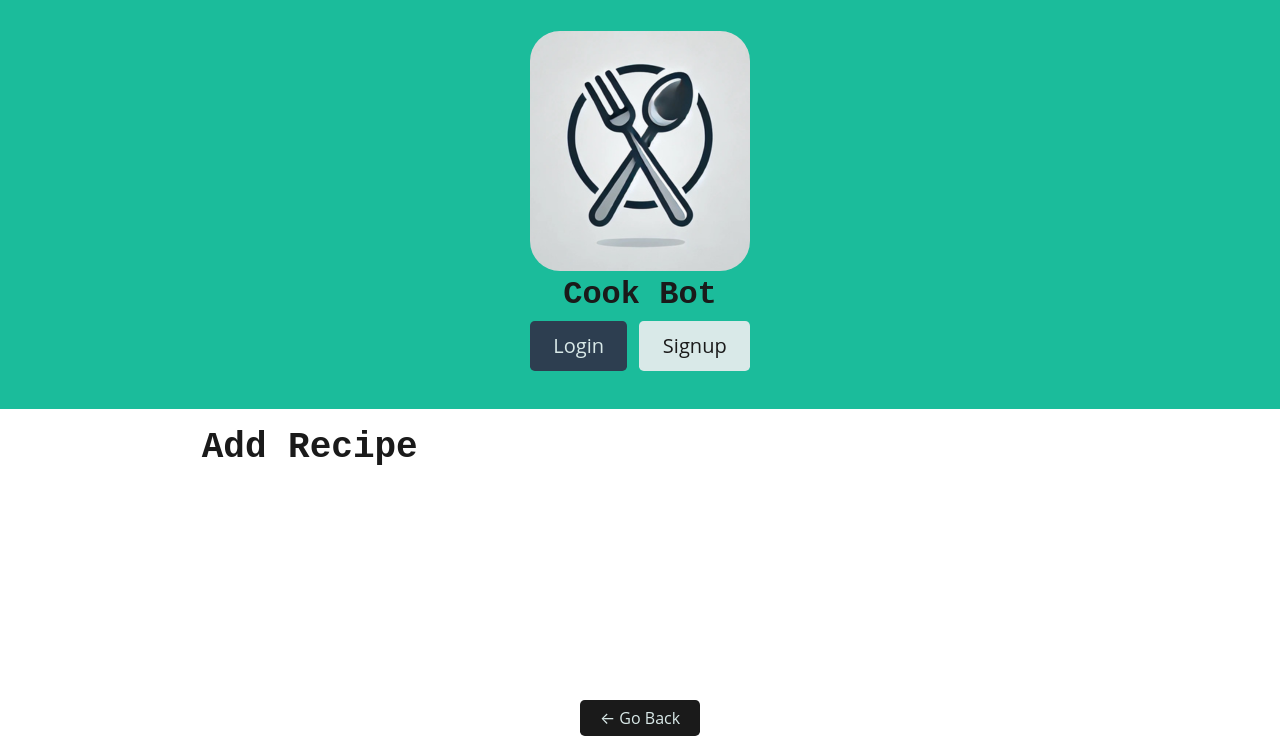
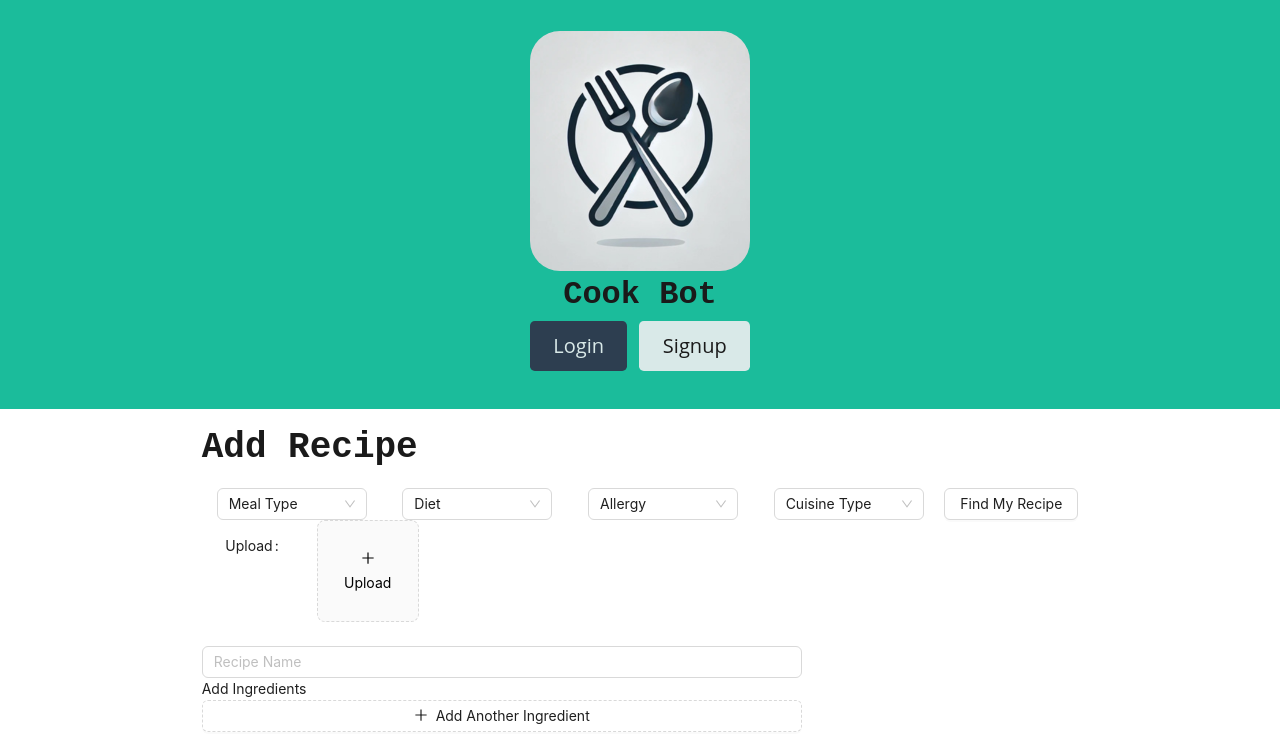
Before and after one commit to rhansen27/cookbot, a React (Vite) app in the folder client/: page /AddRecipe in a window 1280 px wide. Shown: the top 754 px of the page. Built offline with nearby package versions, Linux system fonts and the light colour scheme.

Commit message:
Added Add Recipe page

```diff
--- /dev/null
+++ b/client/src/components/AddImage/index.jsx
@@ -0,0 +1,53 @@
+import React from 'react';
+import { PlusOutlined } from '@ant-design/icons';
+import {
+  Form,
+  Upload
+} from 'antd';
+const normFile = (e) => {
+  if (Array.isArray(e)) {
+    return e;
+  }
+  return e?.fileList;
+};
+const AddImage = () => {
+  return (
+    <>
+      <Form
+        labelCol={{
+          span: 4,
+        }}
+        wrapperCol={{
+          span: 14,
+        }}
+        layout="horizontal"
+        style={{
+          maxWidth: 600,
+        }}
+      >
+        <Form.Item label="Upload" valuePropName="fileList" getValueFromEvent={normFile}>
+          <Upload action="/upload.do" listType="picture-card">
+            <button
+              style={{
+                border: 0,
+                background: 'none',
+              }}
+              type="button"
+            >
+              <PlusOutlined />
+              <div
+                style={{
+                  marginTop: 8,
+                }}
+              >
+                Upload
+              </div>
+            </button>
+          </Upload>
+        </Form.Item>
+      </Form>
+    </>
+  );
+};
+
+export default AddImage
--- /dev/null
+++ b/client/src/components/AddIngredient/index.jsx
@@ -0,0 +1,72 @@
+import React from 'react';
+import { MinusCircleOutlined, PlusOutlined } from '@ant-design/icons';
+import { Button, Form, Input, Space } from 'antd';
+import TextArea from 'antd/es/input/TextArea';
+const onFinish = (values) => {
+  console.log('Received values of form:', values);
+};
+const AddIngredient = () => (
+  <Form
+    name="dynamic_form_nest_item"
+    onFinish={onFinish}
+    style={{
+      maxWidth: 600,
+    }}
+    autoComplete="off"
+  >
+    <Input placeholder="Recipe Name" />
+    Add Ingredients
+    <Form.List name="users">
+      {(fields, { add, remove }) => (
+        <>
+          {fields.map(({ key, name, ...restField }) => (
+            <Space
+              key={key}
+              style={{
+                display: 'flex',
+                marginBottom: 8,
+              }}
+              align="baseline"
+            >
+              <Form.Item
+                {...restField}
+                name={[name, 'first']}
+                rules={[
+                  {
+                    required: true,
+                    message: 'Missing Ingredient',
+                  },
+                ]}
+              >
+                <Input placeholder="Ingredient" />
+              </Form.Item>
+              <Form.Item
+                {...restField}
+                name={[name, 'last']}
+                rules={[
+                  {
+                    required: true,
+                    message: 'Missing Amount',
+                  },
+                ]}
+              >
+                <Input placeholder="Amount" />
+              </Form.Item>
+              <MinusCircleOutlined onClick={() => remove(name)} />
+            </Space>
+          ))}
+          <Form.Item>
+            <Button type="dashed" onClick={() => add()} block icon={<PlusOutlined />}>
+              Add Another Ingredient
+            </Button>
+          </Form.Item>
+          <Form.Item>
+            <TextArea  rows={4}/>
+          </Form.Item>
+        </>
+      )}
+    </Form.List>
+  </Form>
+);
+
+export default AddIngredient;
--- a/client/src/pages/AddRecipe.jsx
+++ b/client/src/pages/AddRecipe.jsx
@@ -1,9 +1,16 @@
+import AddImage from "../components/AddImage";
+import AddIngredient from "../components/AddIngredient";
+import Filter from "../components/Filter";
+
 const AddRecipe = () => {
   return (
     <main>
       <div className="flex-row justify-center">
         <div className="col-12 col-md-10 my-3">
           <h1>Add Recipe</h1>
+          <Filter />
+          <AddImage/>
+          <AddIngredient/>
         </div>
       </div>
     </main>
```
Also changed, not shown: client/src/index.css (indentation only), 1 other file (tests, documents, lock files or other folders).
